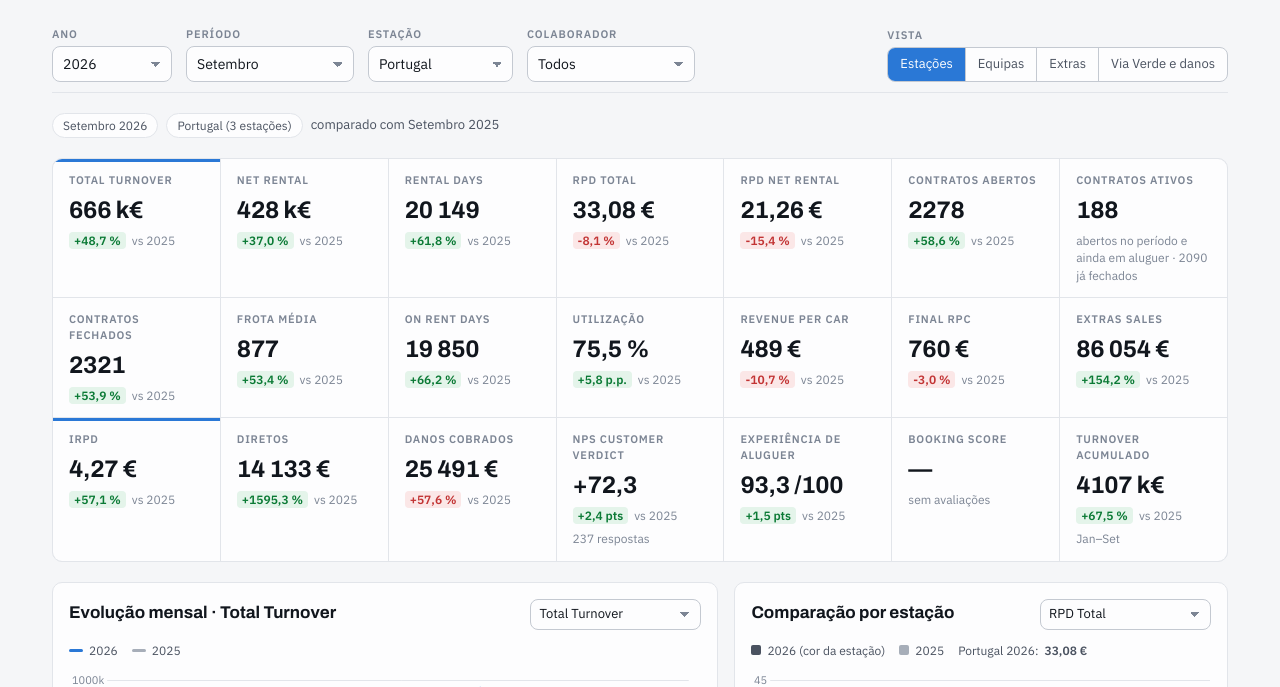
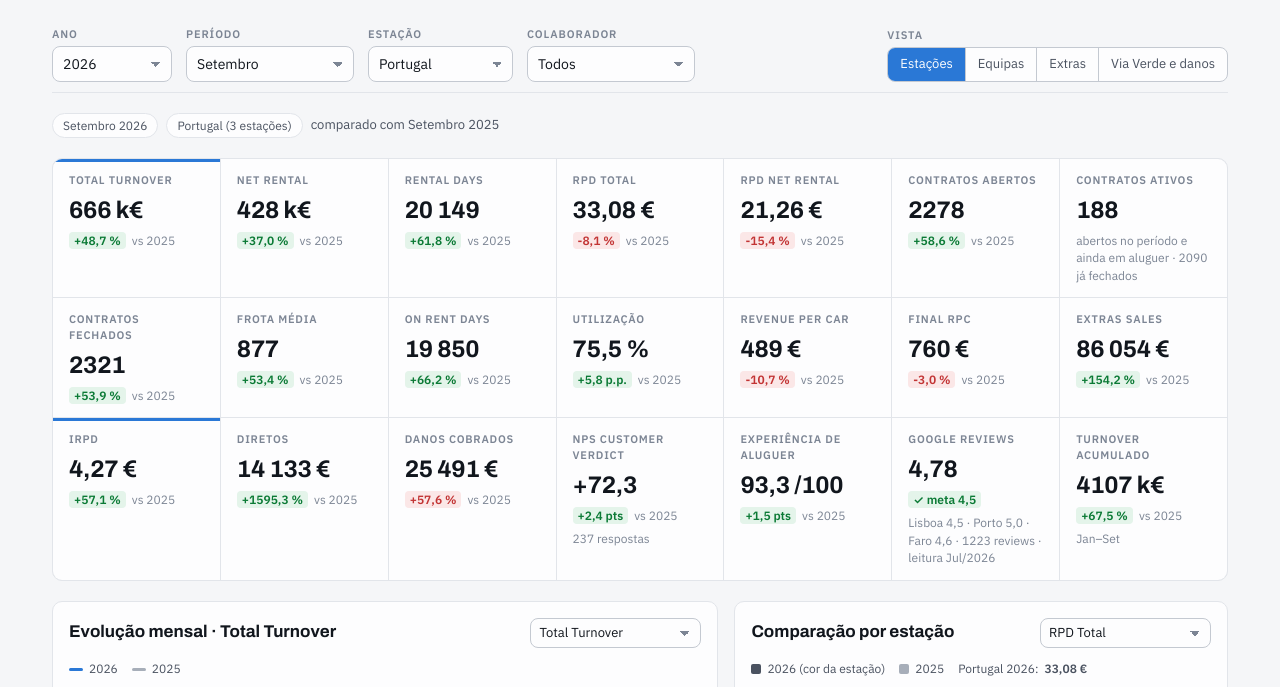
Before and after one commit to RAFA180473/dashboard-desempenho-iconiq, a plain HTML site: page site/index.html in a window 1280 px wide. Shown: the part 100-787 px from the top of the page. Drawn offline with nearby package versions, Linux system fonts and the light colour scheme.

Commit message:
Google Reviews por estacao em vez de Booking Score

```diff
--- a/site/index.html
+++ b/site/index.html
@@ -248,6 +248,7 @@ footer b{color:var(--ink-2)}
     <div><b>Extras.</b> Venda = extra opcional com valor líquido positivo, vendido ao balcão por um colaborador (Extra Sales Report, “Sold by”, mês da Check-out Date). Estornos abatem; valor zero não é venda. Fora: VV (obrigatório) e portagens (TOLLS, TOLL6). FCI conta como pacote. Penetração = contratos com venda ÷ contratos abertos. Extras €/dia = receita de extras ÷ dias dos contratos abertos.</div>
     <div><b>Customer Verdict.</b> NPS = % promotores (9–10) − % detratores (0–6) na pergunta de recomendação, no mês em que o inquérito foi respondido e na estação de check-out. Experiência = média das cinco notas do aluguer, em escala de 100. Por colaborador, cada resposta liga-se ao contrato (RA Number) e ao colaborador que fez o check-out.</div>
     <div><b>Rácios.</b> RPD = receita ÷ Rental Days; iRPD = Extras Sales ÷ Rental Days. Extras Sales = Net Revenue do Extra Sales Report (List type Check-ins, Sold by) dos extras RAP, FCI, CBORD, WUG, UPGR, FDW, ADD, PPW e RDW no mês da Check-in Date, atribuído à estação de check-out e a quem vendeu. Análise individual só para a equipa registada; vendas de outros utilizadores (Account System, outsourcing, etc.) contam apenas nos totais de estação e Portugal; RPC = receita ÷ frota média. Somam-se numeradores e denominadores antes de dividir. Portugal soma as estações; utilização = dias em aluguer ÷ (frota × dias do mês). Comparação com o mesmo período do ano anterior.</div>
+    <div><b>Google Reviews.</b> Pontuação (1–5) e nº de reviews da ficha Google de cada estação (AutoUnion Lisboa, Porto Airport e Faro Airport). É uma nota acumulada: o painel mostra a última leitura até ao fim do período escolhido; Portugal = média ponderada pelo nº de reviews. Meta 4,5.</div>
   </footer>
 </div>
 
@@ -303,7 +304,15 @@ function soma({ano,meses,est,col}){
     o.util = fd? dal/fd : null; o.on_rent = fd? dal : null;
     for(const c of D.ocs){ if(c[0]!==ano||!ms.has(c[1]))continue; if(est>=0&&c[2]!==est)continue;
       bk+=c[3]*c[4]; bkn+=c[4]; gg+=c[5]*c[6]; ggn+=c[6]; }
-    o.bk=bkn?bk/bkn:null; o.bkn=bkn||null; o.gg=ggn?gg/ggn:null; o.ggn=ggn||null;
+    o.bk=bkn?bk/bkn:null; o.bkn=bkn||null;
+    // Google Reviews: pontuação acumulada da ficha Google de cada estação → usa a última leitura até ao fim do período
+    { const fim=Math.max(...meses), por=[]; gg=0; ggn=0; let ref=null;
+      for(let s=0;s<D.estacoes.length;s++){ if(est>=0&&s!==est)continue;
+        let best=null; for(const c of D.ocs){ if(c[2]!==s||!(c[6]>0))continue; if(c[0]>ano||(c[0]===ano&&c[1]>fim))continue;
+          if(!best||c[0]>best[0]||(c[0]===best[0]&&c[1]>best[1])) best=c; }
+        if(best){ gg+=best[5]*best[6]; ggn+=best[6]; por.push([D.estacoes[s].nome,best[5],best[6]]);
+          const r=best[0]*100+best[1]; if(ref==null||r<ref) ref=r; } }
+      o.gg=ggn?gg/ggn:null; o.ggn=ggn||null; o.gg_est=por; o.gg_ref=ref; }
   }
   { let n=0,pr=0,de=0,nr=0,se=0,ne=0;
     for(const v of D.ver){ if(v[0]!==ano||!ms.has(v[1]))continue; if(est>=0&&v[2]!==est)continue; if(col>=0&&v[3]!==col)continue;
@@ -342,7 +351,7 @@ const IND={
   bk:{l:'Booking Score',f:sc,noCol:true,meta:8},
   nps:{l:'NPS Customer Verdict',f:v=>v==null?'—':(v>0?'+':'')+nf1.format(v),pts:true},
   exp:{l:'Experiência de aluguer',f:v=>v==null?'—':nf1.format(v)+' /100',pts:true},
-  gg:{l:'Google Score',f:sc,noCol:true,meta:4.5},
+  gg:{l:'Google Reviews',f:sc,noCol:true,meta:4.5},
   pen:{l:'Penetração de extras',f:pct,pp:true},
   vv:{l:'Faturação Via Verde',f:eur},
   vv_peso:{l:'Peso da Via Verde na receita',f:pct,pp:true},
@@ -355,7 +364,7 @@ const IND={
   ext_ctr:{l:'Extras por contrato',f:eur2},
   ext_dia:{l:'Extras €/dia',f:eur2},
 };
-const KPI_EST=['turnover','net_rental','rental_days','rpd','rpdn','abertos','ativos','fechados','frota','on_rent','util','rpc_net','rpc','inc','irpd','diretos','danos','nps','exp','bk'];
+const KPI_EST=['turnover','net_rental','rental_days','rpd','rpdn','abertos','ativos','fechados','frota','on_rent','util','rpc_net','rpc','inc','irpd','diretos','danos','nps','exp','gg'];
 
 /* ---------- filtros ---------- */
 const $=id=>document.getElementById(id);
@@ -416,8 +425,9 @@ function drawKPI(){
   for(const k of keys){
     const v=cur[k]; let extra='';
     if(k==='bk'||k==='gg'){ const n=k==='bk'?cur.bkn:cur.ggn;
+      const det = k==='gg'&&cur.gg_est&&cur.gg_est.length ? `<span>${cur.gg_est.length>1?cur.gg_est.map(e=>e[0]+' '+e[1].toFixed(1).replace('.',',')).join(' · ')+' · ':''}${num(n)} reviews${cur.gg_ref?' · leitura '+MESC[cur.gg_ref%100-1]+'/'+Math.floor(cur.gg_ref/100):''}</span>` : `<span>${num(n)} reviews</span>`;
       extra = v==null?'<span class="note">sem avaliações</span>':
-        `<span class="delta ${v>=IND[k].meta?'up':'down'}">${v>=IND[k].meta?'✓ meta':'✗ abaixo da meta'} ${IND[k].meta.toString().replace('.',',')}</span><span>${num(n)} reviews</span>`;
+        `<span class="delta ${v>=IND[k].meta?'up':'down'}">${v>=IND[k].meta?'✓ meta':'✗ abaixo da meta'} ${IND[k].meta.toString().replace('.',',')}</span>${det}`;
     } else if(k==='ativos'){ extra=`<span>abertos no período e ainda em aluguer · ${num(cur.abertos_fech)} já fechados</span>`;
     } else extra=deltaHtml(k,v,prev[k])+(k==='nps'?`<span>${num(cur.nps_n)} respostas</span>`:'');
     h+=`<div class="kpi${k==='turnover'||k==='irpd'?' hl':''}"><span class="l">${IND[k].l}</span><span class="v">${IND[k].f(v)}</span><span class="d">${extra}</span></div>`;
```
Also changed, not shown: dashboard/Dashboard_ICONIQ.html (+14 -4 lines), site/data/meses.json, 1 other file.
